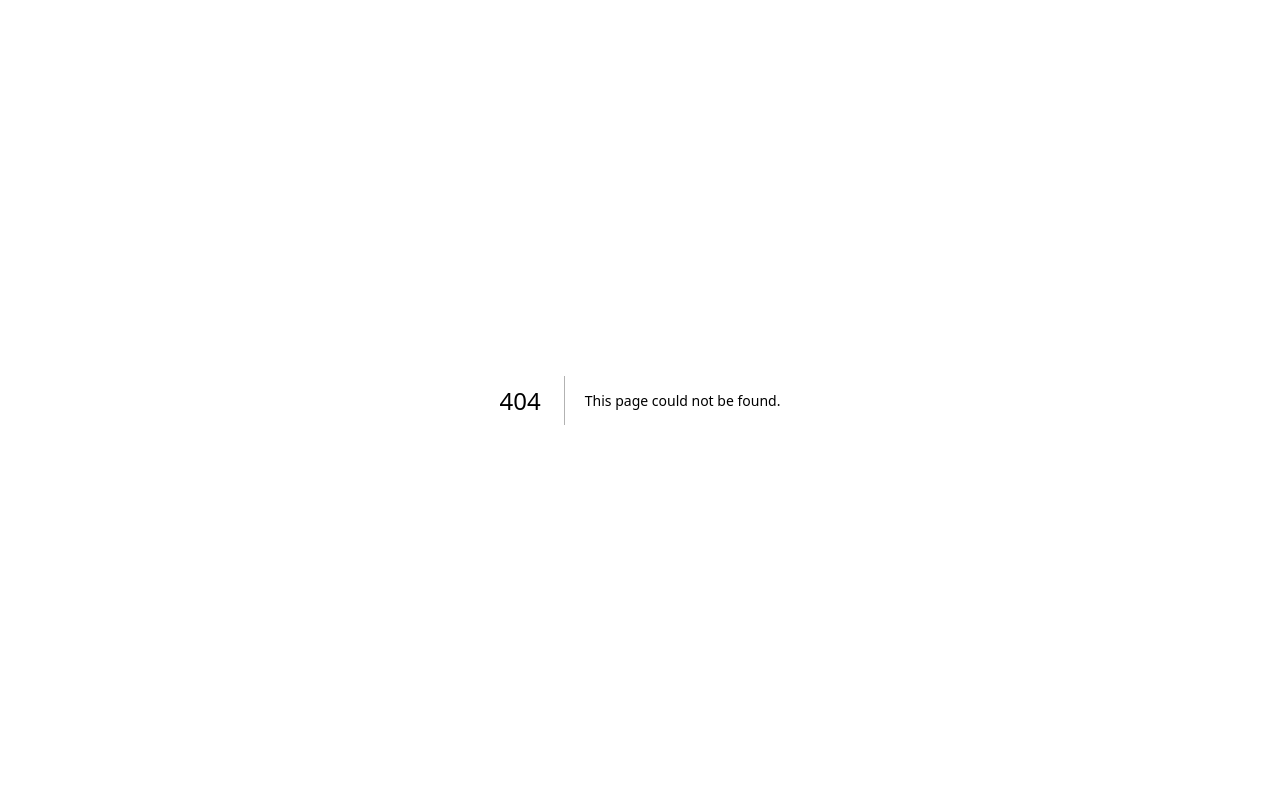
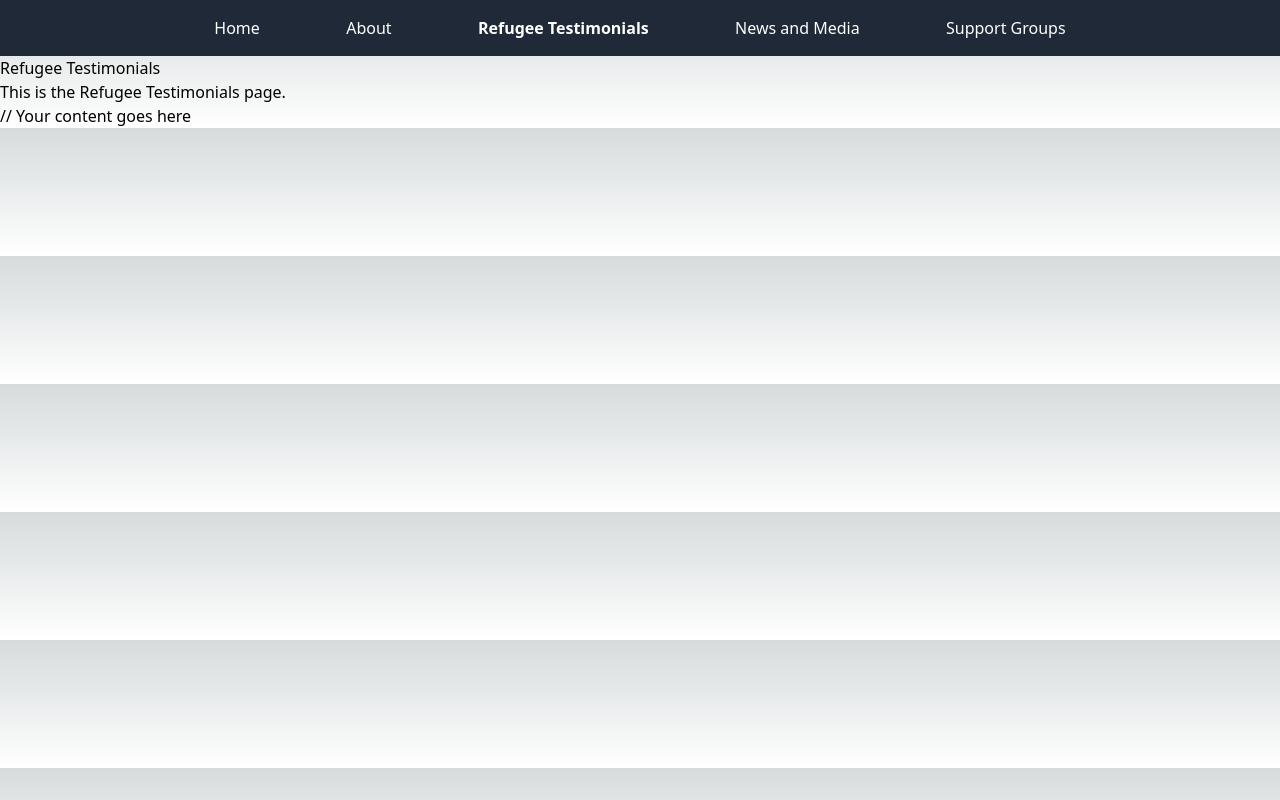
Before and after one commit to akhilbz/CS373_UkraineRefugees, a Next.js app in the folder group6/: page /refugee-testimonials in a window 1280 px wide. Before the commit this address had no page. Built offline with nearby package versions, Linux system fonts and the light colour scheme.

Commit message:
Created new page for Refugee Testimonials

```diff
--- /dev/null
+++ b/group6/src/pages/refugee-testimonials.js
@@ -0,0 +1,14 @@
+import NavBar from './NavBar'; // Adjust the path as necessary
+
+export default function RefugeeTestimonials() {
+    return (
+        <div>
+            <NavBar />
+            <main>
+                <h1>Refugee Testimonials</h1>
+                <p>This is the Refugee Testimonials page.</p>
+                // Your content goes here
+            </main>
+        </div>
+    );
+};
```
